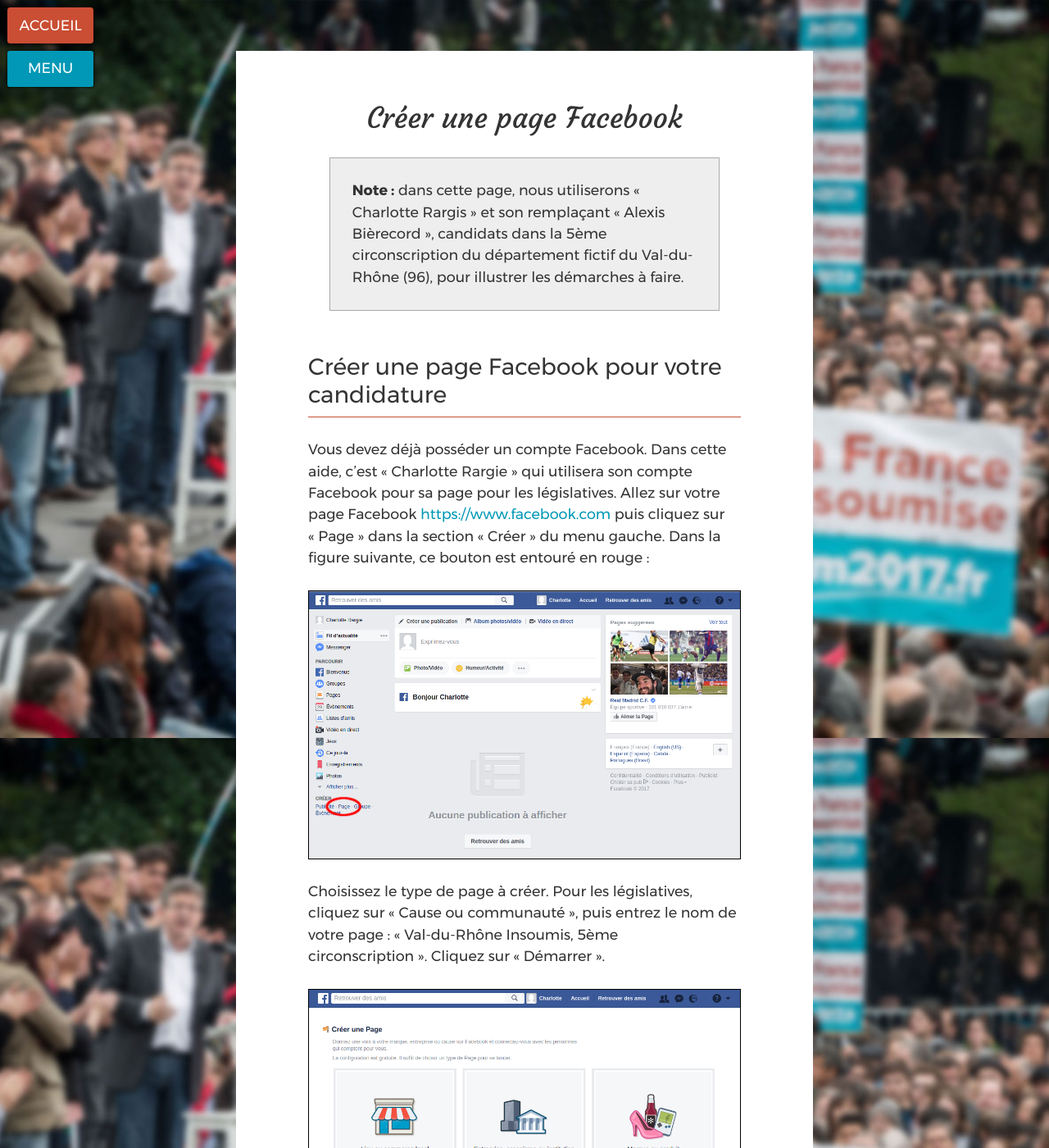
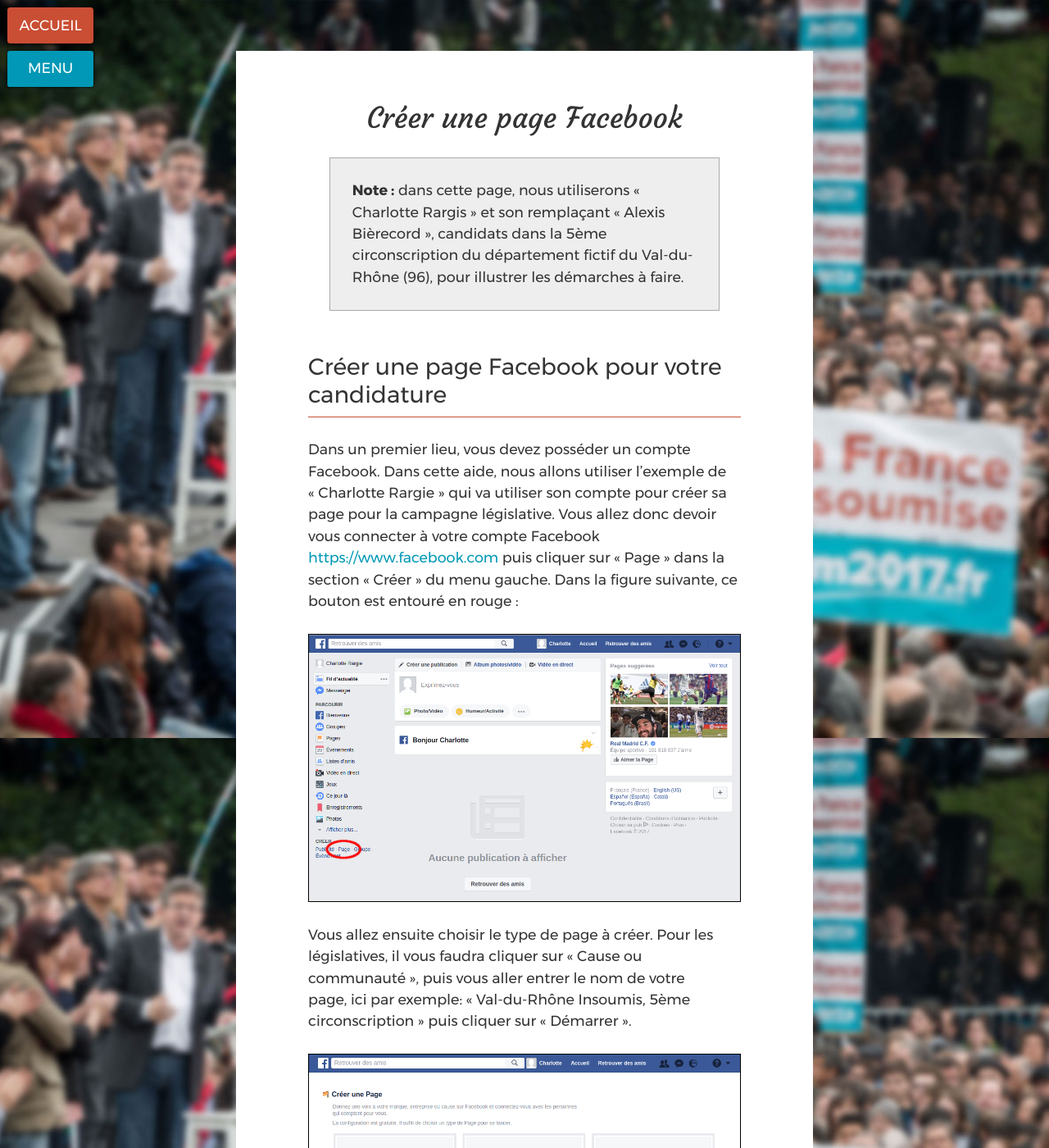
Before and after one commit to ryuran/kitcampagne.fi, a Jekyll site: the page built from _cat_reseauxsociaux/facebook-creer-page.md, in a window 1280 px wide and 1400 px high. Shown: the whole window at 82% size. Built offline with Jekyll 4.4.1, drawn with Linux system fonts in a browser that asks for light colours; some of the changed text lies outside the part shown.

Commit message:
Relecture page facebook

```diff
--- a/_cat_reseauxsociaux/facebook-creer-page.md
+++ b/_cat_reseauxsociaux/facebook-creer-page.md
@@ -10,18 +10,18 @@
 
 ## Créer une page Facebook pour votre candidature
 
-Vous devez déjà posséder un compte Facebook. Dans cette aide, c’est « Charlotte Rargie » qui utilisera son compte Facebook pour sa page pour les législatives.
-Allez sur votre page Facebook [https://www.facebook.com](https://www.facebook.com) puis cliquez sur « Page » dans la section « Créer » du menu gauche. Dans la figure suivante, ce bouton est entouré en rouge :
+Dans un premier lieu, vous devez posséder un compte Facebook. Dans cette aide, nous allons utiliser l'exemple de « Charlotte Rargie » qui va utiliser son compte pour créer sa page pour la campagne législative.
+Vous allez donc devoir vous connecter à votre compte Facebook [https://www.facebook.com](https://www.facebook.com) puis cliquer sur « Page » dans la section « Créer » du menu gauche. Dans la figure suivante, ce bouton est entouré en rouge :
 
 ![Facebook](/assets/images/screenshots/facebook-1.png)
 
-Choisissez le type de page à créer. Pour les législatives, cliquez sur « Cause ou communauté », puis entrez le nom de votre page : « Val-du-Rhône Insoumis, 5ème circonscription ». Cliquez sur « Démarrer ».
+Vous allez ensuite choisir le type de page à créer. Pour les législatives, il vous faudra cliquer sur « Cause ou communauté », puis vous aller entrer le nom de votre page, ici par exemple: « Val-du-Rhône Insoumis, 5ème circonscription » puis cliquer sur « Démarrer ».
 
 ![Facebook](/assets/images/screenshots/facebook-2.png)
 
 ![Facebook](/assets/images/screenshots/facebook-3.png)
 
-Votre page est maintenant créée.
+Votre page pour les législatives est maintenant créee.
 
 ## Accéder à votre page Facebook
 
@@ -38,4 +38,4 @@
 ![Facebook](/assets/images/screenshots/facebook-6.png)
 
 >**Pour aller plus loin :**
->il est important que votre page Facebook soit rapidement identifiée à la France Insoumise. Pour mettre votre page Facebook aux couleurs de la France Insoumise, [vous pouvez suivre cette page d’aide](/reseauxsociaux/facebook-theme).
+>Il est important que votre page Facebook soit rapidement rapprochée à la France Insoumise. Pour mettre votre page Facebook aux couleurs de la France Insoumise, [vous pouvez suivre cette page d’aide](/reseauxsociaux/facebook-theme).
```
